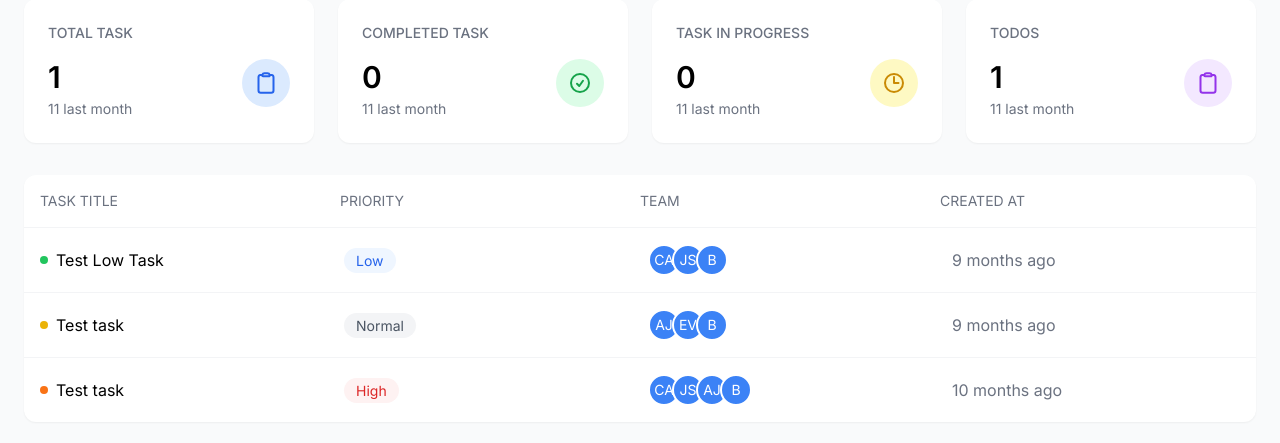
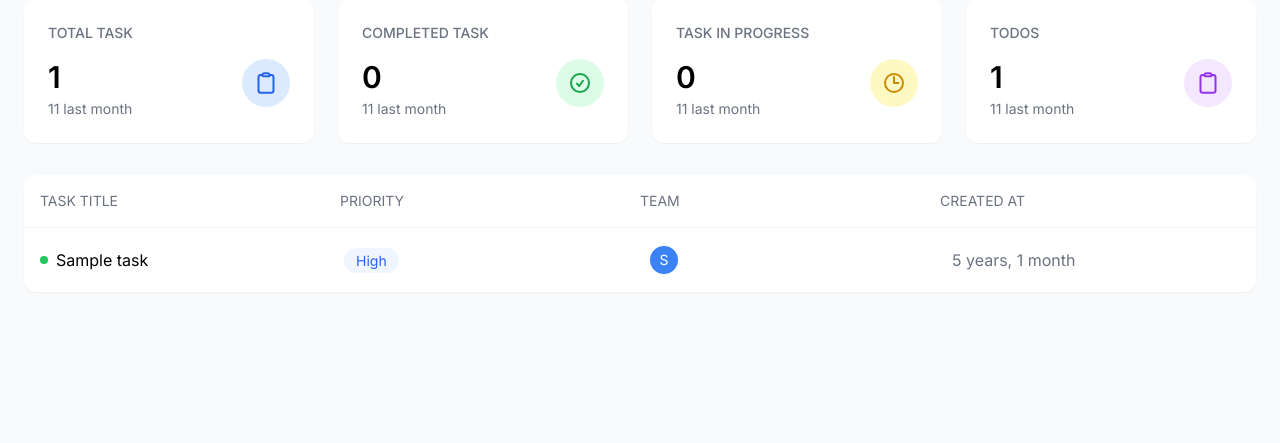
Before and after one commit to dabananda/task_management, a Django app: page /tasks/admin-dashboard/ in a window 1280 px wide. Shown: the part 97-540 px from the top of the page. Run offline with Django 5.2, Linux system fonts and the light colour scheme; tables that the repository leaves empty hold one stand-in row (values such as "Sample post").

Commit message:
Retrived tasks from db

```diff
--- a/tasks/templates/dashboard/admin-dashboard.html
+++ b/tasks/templates/dashboard/admin-dashboard.html
@@ -1,6 +1,5 @@
-{% extends "dashboard/dashboard.html" %}
-{% block title %}Admin Dashboard{% endblock title %}Admin Dashboard
-{% block tasks %}
+{% extends "dashboard/dashboard.html" %} {% block title %}Admin
+Dashboard{%endblock title %} {% block tasks %}
 <div class="bg-white rounded-xl shadow-sm">
   <div
     class="grid grid-cols-4 p-4 border-b border-gray-100 text-sm text-gray-500"
@@ -12,103 +11,30 @@
   </div>
   <!-- Task Items  -->
   <div class="divide-y divide-gray-100">
-    <!-- Task 1 -->
+    <!-- Task List -->
+    {% for task in tasks %}
     <div class="grid grid-cols-4 gap-4 p-4 items-center">
       <div class="flex items-center gap-2">
         <div class="w-2 h-2 rounded-full bg-green-500"></div>
-        <span>Test Low Task</span>
+        <span>{{task.title}}</span>
       </div>
       <div>
         <span class="px-3 py-1 rounded-full bg-blue-50 text-blue-600 text-sm"
-          >Low</span
+          >{{task.task_details.get_priority_display}}</span
         >
       </div>
       <div class="flex -space-x-2">
+        {% for emp in task.assigned_to.all %}
         <div
           class="w-8 h-8 rounded-full bg-blue-500 flex items-center justify-center text-white text-sm border-2 border-white"
         >
-          CA
+          {{emp.name|slice:":1"}}
         </div>
-        <div
-          class="w-8 h-8 rounded-full bg-blue-500 flex items-center justify-center text-white text-sm border-2 border-white"
-        >
-          JS
-        </div>
-        <div
-          class="w-8 h-8 rounded-full bg-blue-500 flex items-center justify-center text-white text-sm border-2 border-white"
-        >
-          B
-        </div>
+        {% endfor %}
       </div>
-      <div class="text-gray-500">9 months ago</div>
+      <div class="text-gray-500">{{task.created_at|timesince}}</div>
     </div>
-
-    <!-- Task 2 -->
-    <div class="grid grid-cols-4 gap-4 p-4 items-center">
-      <div class="flex items-center gap-2">
-        <div class="w-2 h-2 rounded-full bg-yellow-500"></div>
-        <span>Test task</span>
-      </div>
-      <div>
-        <span class="px-3 py-1 rounded-full bg-gray-100 text-gray-600 text-sm"
-          >Normal</span
-        >
-      </div>
-      <div class="flex -space-x-2">
-        <div
-          class="w-8 h-8 rounded-full bg-blue-500 flex items-center justify-center text-white text-sm border-2 border-white"
-        >
-          AJ
-        </div>
-        <div
-          class="w-8 h-8 rounded-full bg-blue-500 flex items-center justify-center text-white text-sm border-2 border-white"
-        >
-          EV
-        </div>
-        <div
-          class="w-8 h-8 rounded-full bg-blue-500 flex items-center justify-center text-white text-sm border-2 border-white"
-        >
-          B
-        </div>
-      </div>
-      <div class="text-gray-500">9 months ago</div>
-    </div>
-
-    <!-- Task 3 -->
-    <div class="grid grid-cols-4 gap-4 p-4 items-center">
-      <div class="flex items-center gap-2">
-        <div class="w-2 h-2 rounded-full bg-orange-500"></div>
-        <span>Test task</span>
-      </div>
-      <div>
-        <span class="px-3 py-1 rounded-full bg-red-50 text-red-600 text-sm"
-          >High</span
-        >
-      </div>
-      <div class="flex -space-x-2">
-        <div
-          class="w-8 h-8 rounded-full bg-blue-500 flex items-center justify-center text-white text-sm border-2 border-white"
-        >
-          CA
-        </div>
-        <div
-          class="w-8 h-8 rounded-full bg-blue-500 flex items-center justify-center text-white text-sm border-2 border-white"
-        >
-          JS
-        </div>
-        <div
-          class="w-8 h-8 rounded-full bg-blue-500 flex items-center justify-center text-white text-sm border-2 border-white"
-        >
-          AJ
-        </div>
-        <div
-          class="w-8 h-8 rounded-full bg-blue-500 flex items-center justify-center text-white text-sm border-2 border-white"
-        >
-          B
-        </div>
-      </div>
-      <div class="text-gray-500">10 months ago</div>
-    </div>
+    {% endfor %}
   </div>
 </div>
 {% endblock tasks %}
```
Also changed, not shown: populate_db.py (added, +58 -0 lines).
